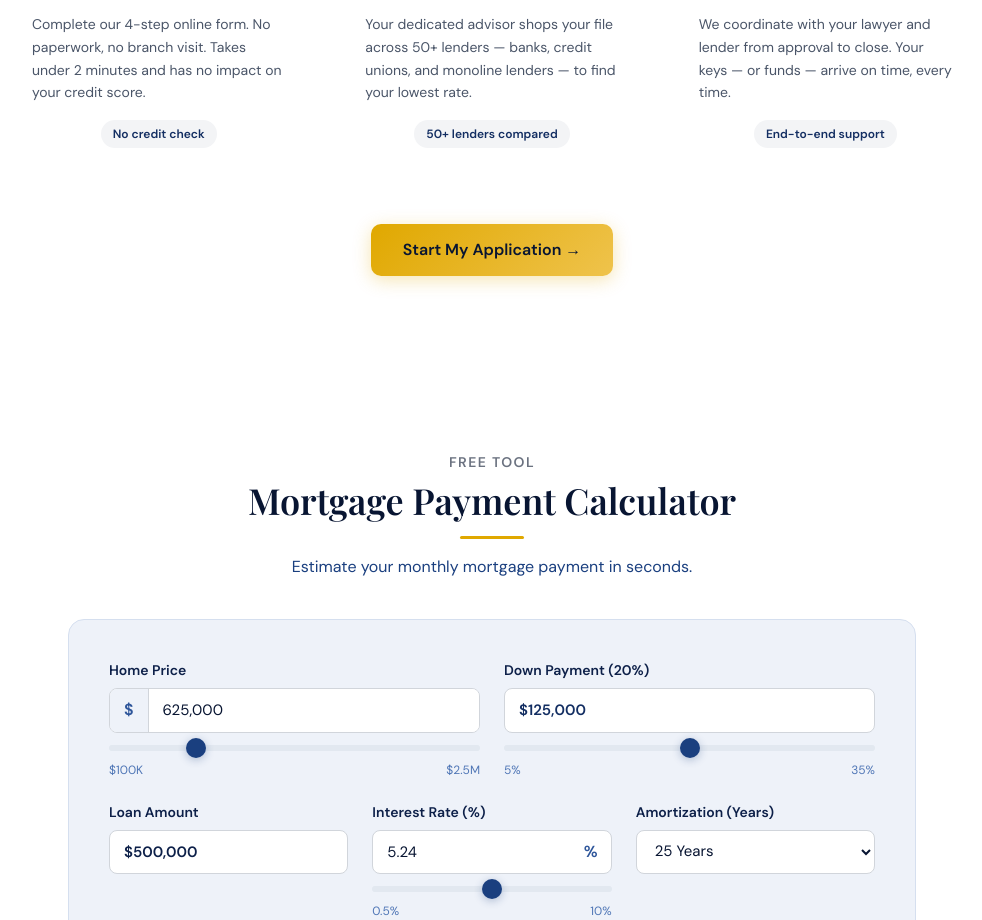
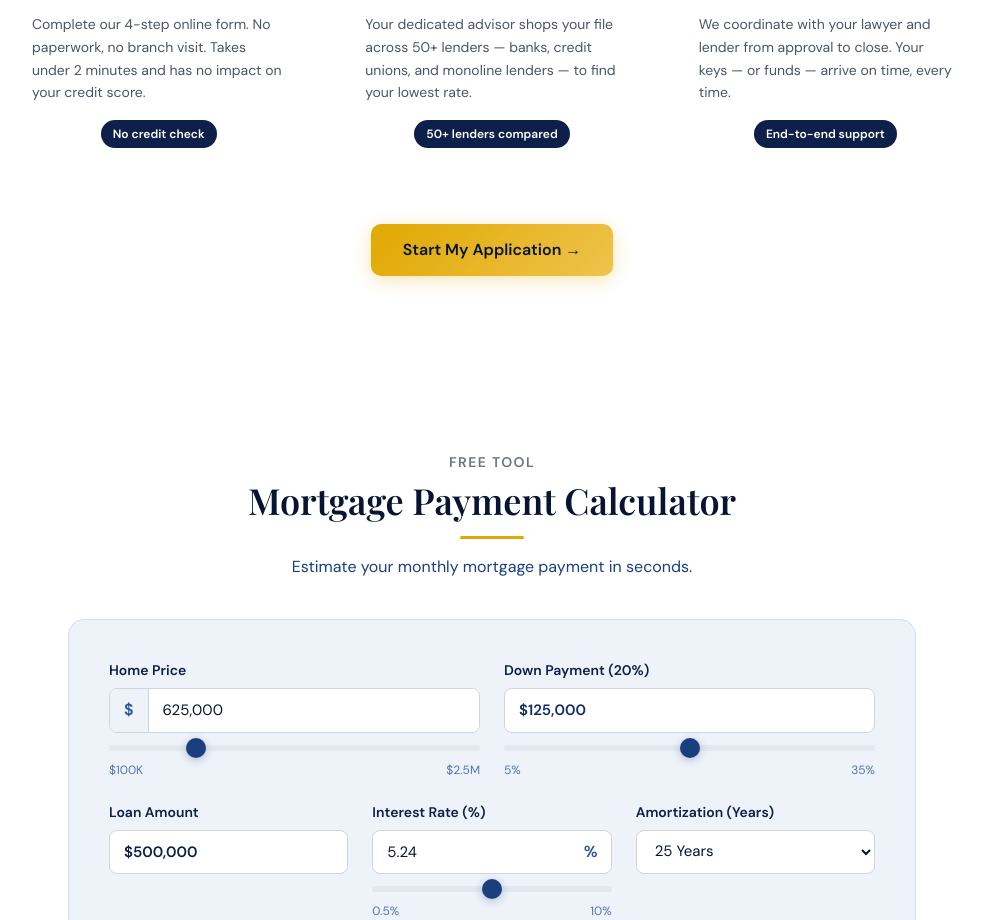
Before and after one commit to melzeranthony6-ai/clearpath-mortgage, a React (Vite) app: page / in a window 1280 px wide. Shown: the part 1863-2783 px from the top of the page, without its empty margins (148-1130 px from the left). Built offline with nearby package versions, Linux system fonts and the light colour scheme.

Commit message:
fix: dark navy badges in how it works section

```diff
--- a/src/components/HowItWorks.tsx
+++ b/src/components/HowItWorks.tsx
@@ -43,7 +43,7 @@ function HowItWorks() {
               <div className="process-num">{step.num}</div>
               <h3 className="font-display text-lg text-[#0d2049] font-bold mb-3 text-left">{step.title}</h3>
               <p className="text-[#4a5568] text-sm leading-relaxed text-left">{step.description}</p>
-              <div className="mt-4 inline-block text-xs bg-gray-100 text-navy-700 font-semibold px-3 py-1.5 rounded-full">
+              <div className="mt-4 inline-block text-xs bg-[#0d2049] text-white font-semibold px-3 py-1.5 rounded-full">
                 {step.badge}
               </div>
             </div>
```
